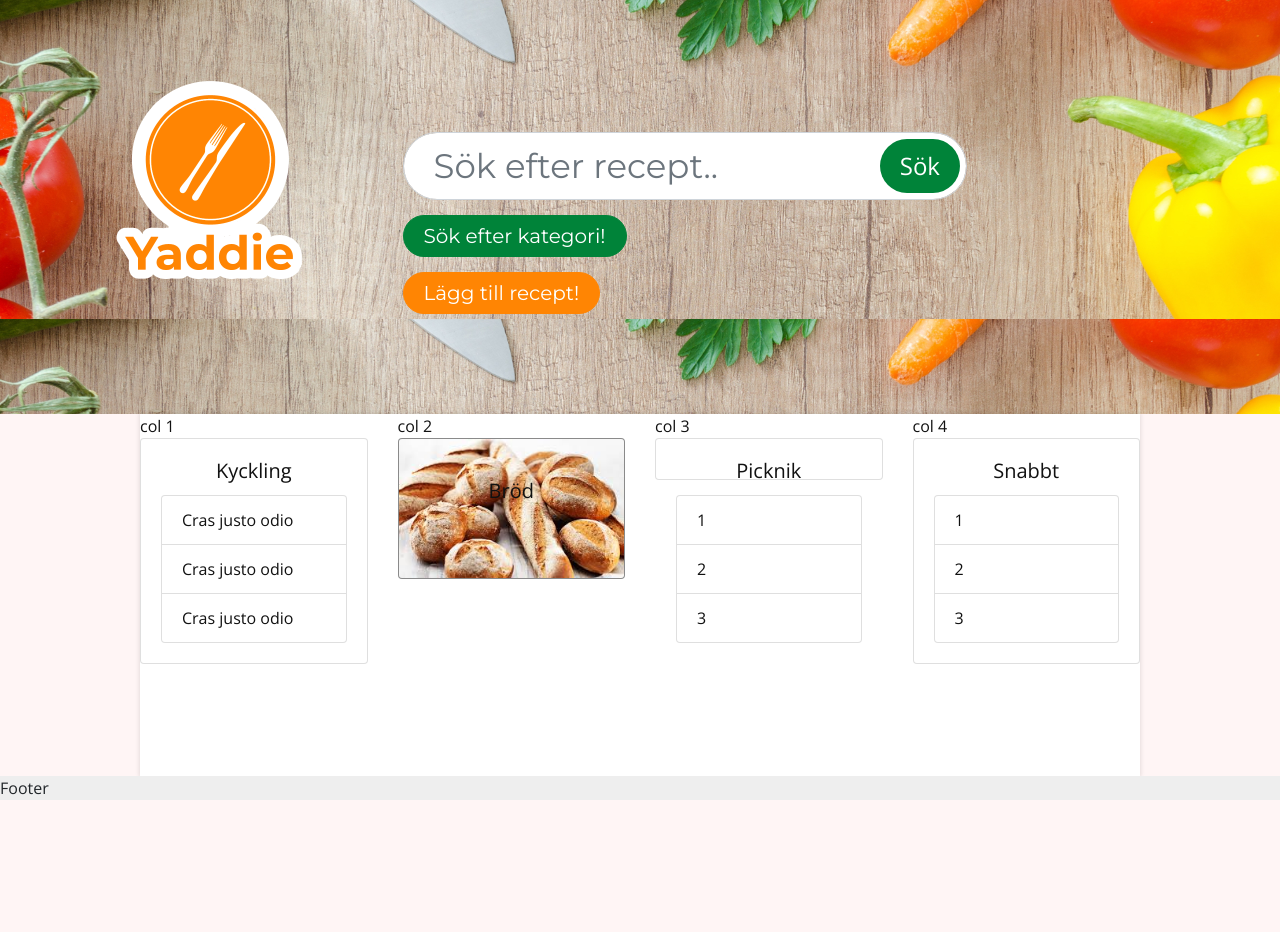
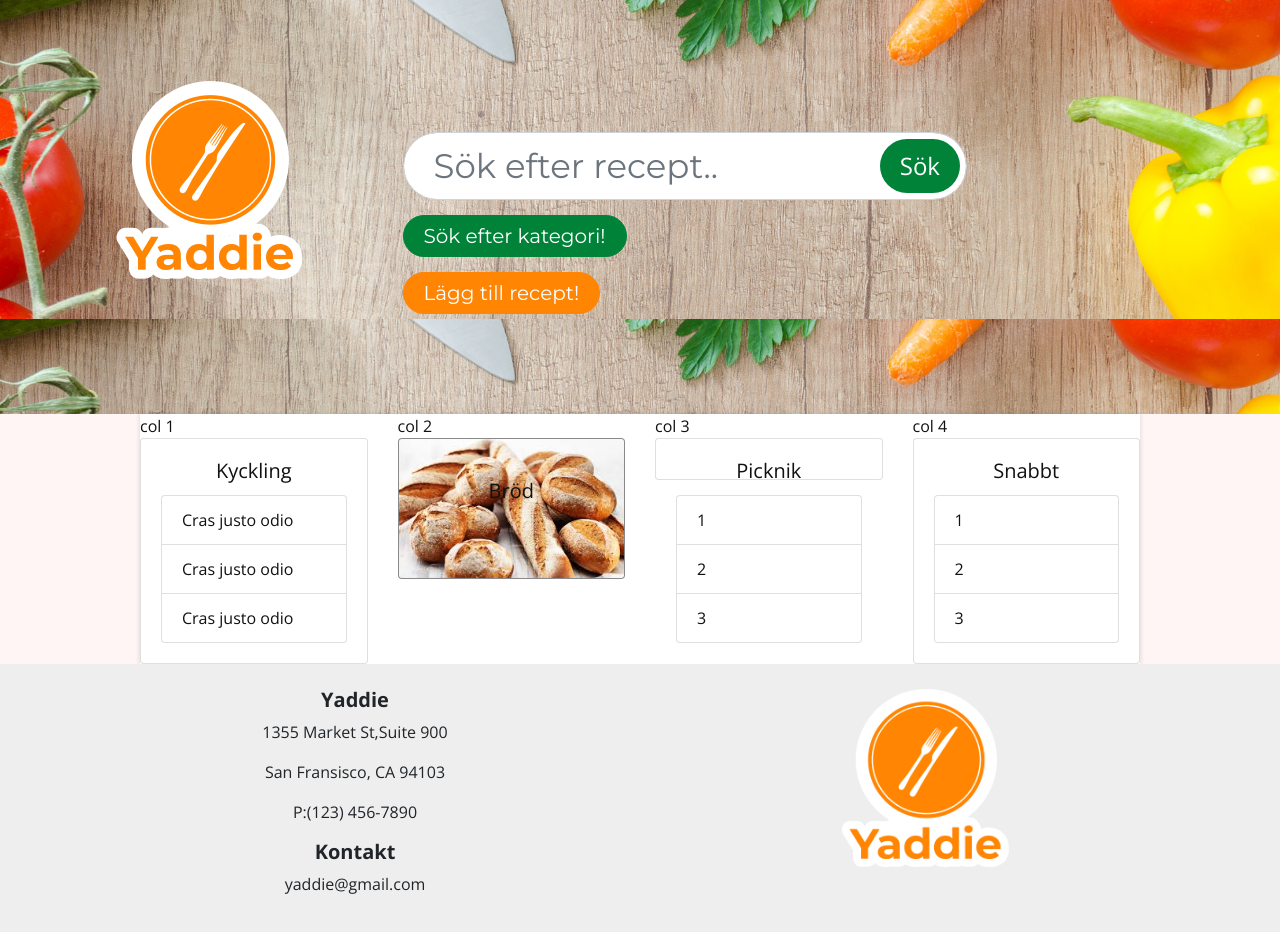
Before and after one commit to teeboteebo/yaddie-web, a React (Create React App) app: page /kategorier in a window 1280 px wide. Shown: the top 932 px of the page. Before the commit the page ends 800 px from the top, so only its background shows below. Built offline with nearby package versions, Linux system fonts and the light colour scheme; grey boxes are pictures that could not be loaded.

Commit message:
Footer insert..
it's a footer

```diff
--- a/src/components/Footer/index.js
+++ b/src/components/Footer/index.js
@@ -1,12 +1,35 @@
 import React from 'react'
 import './styles.scss'
+import { Row, Col, Container} from 'reactstrap';
+import logo from '../../img/yaddie-logo-orange.png';
+
 
 class Footer extends React.Component {
   render(){
     return(
       <footer>
-        Footer
-      </footer>
+      <Container>
+    <Row className="text-center py-4">
+      <Col md={6}>
+        <div className="info">
+        <h5 className="bold">Yaddie</h5>
+        <p>1355 Market St,Suite 900</p>
+        <p>San Fransisco, CA 94103</p>
+        <p>P:(123) 456-7890</p>
+        </div>
+        <div className="Contact">
+          <h5 className="bold">Kontakt</h5>
+          <p>yaddie@gmail.com</p>
+        </div>
+
+      </Col>
+      <Col md={6}>
+      <img className="mx-auto d-block logo-footer" src={logo} alt={"logo"}/>
+
+      </Col>
+    </Row>
+</Container>
+</footer>
     )
   }
 }
--- a/src/components/Footer/styles.scss
+++ b/src/components/Footer/styles.scss
@@ -2,4 +2,10 @@
 
 footer {
   background-color: #eee;
+  .logo-footer{
+    height: 180px;
+  }
+  .bold{
+    font-weight: bold;
+  }
 }
```
